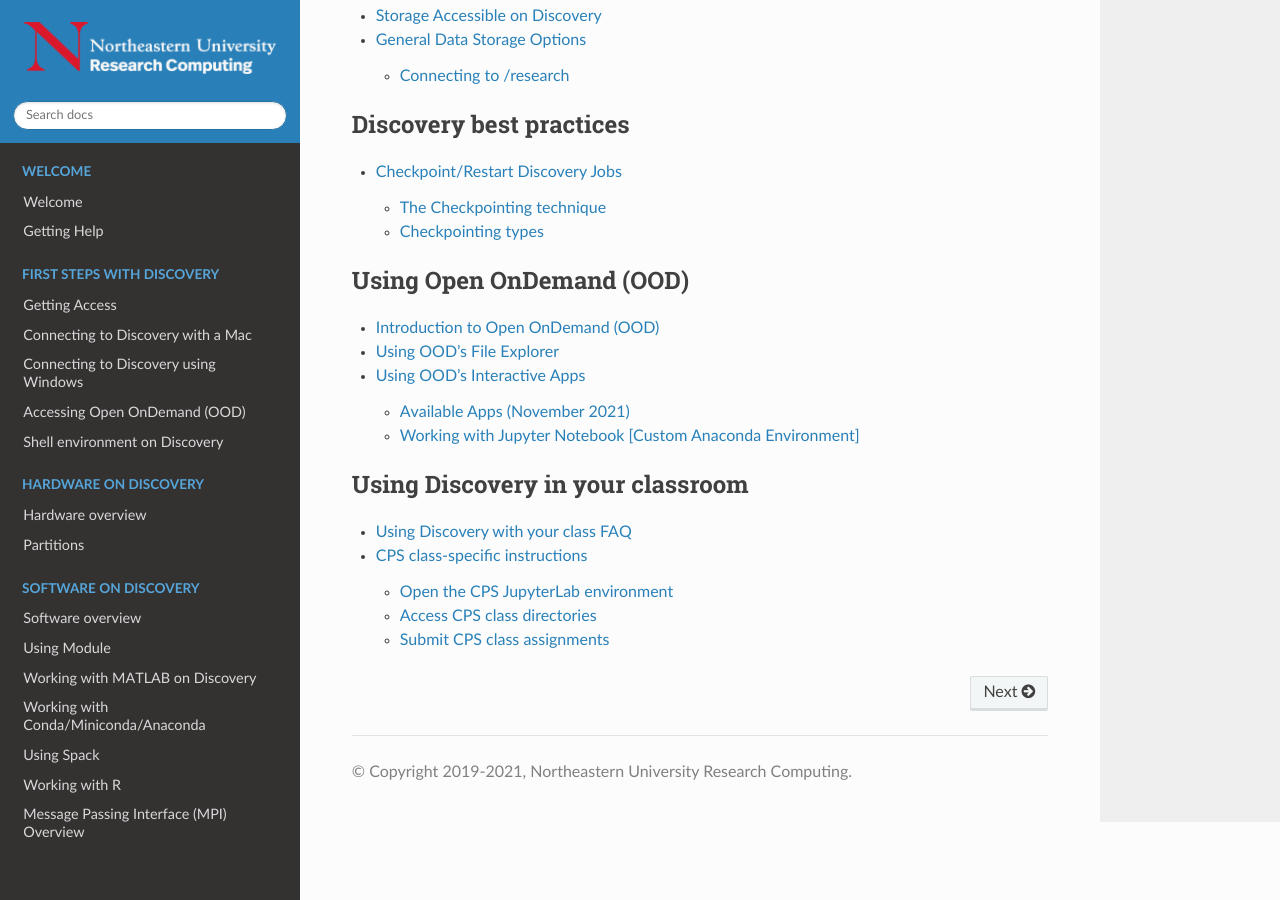
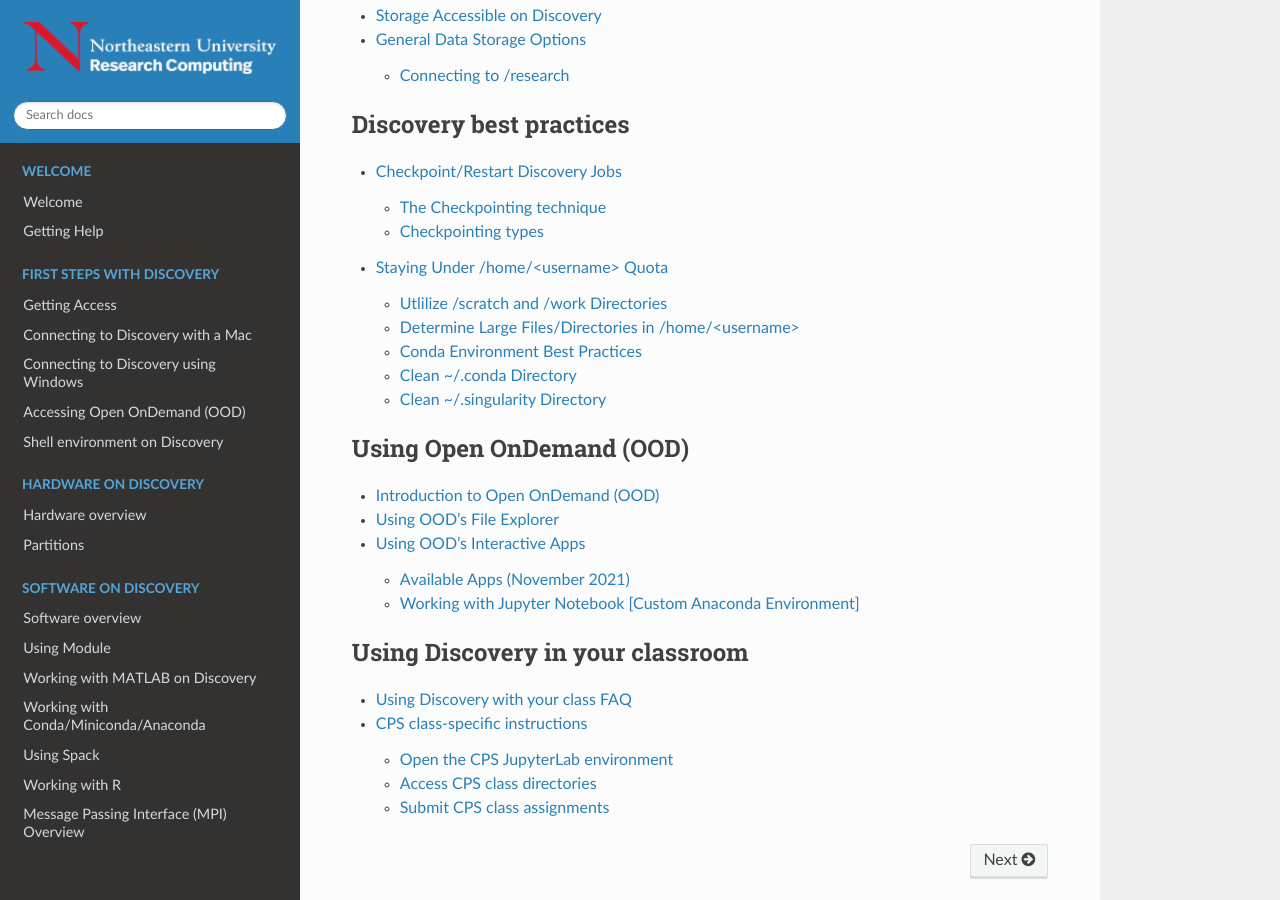
Before and after one commit to northeastern-rc/rc-public-documentation, a Sphinx documentation site: the page built from docs/source/index.rst, in a window 1280 px wide and 900 px high, scrolled down 2811 px. Built offline with Sphinx 7.4.7 and the Read the Docs theme 2.0.0, drawn with Linux system fonts in a browser that asks for light colours; some of the changed lines change nothing that is shown.

Commit message:
Added home quota best practices

```diff
--- /dev/null
+++ b/docs/source/best-practices/homequota.rst
@@ -0,0 +1,48 @@
+*******************************************************
+Staying Under /home/<username> Quota
+*******************************************************
+It is vital to stay under your /home/<username> quota to prevent issues in using Open OnDemand and performing tasks on Discovery. Here are some suggestions to stay under quota and general best practices with using your /home/<username> directory.
+
+Utlilize /scratch and /work Directories
+=======================================================
+For long term research work storage, /work should be used. If your PI does not have space in /work setup, they can request it using the following form https://bit.ly/NURC-NewStorage and can request additional storage using https://bit.ly/NURC-StorageExtension. More details of /work can be found at :ref:`_discovery_storage` For temporary job files you can utilize /scratch/<username>. Please be mindful of the purge policy of /scratch which is covered in :ref:`_discovery_storage.rst`.
+
+Determine Large Files/Directories in /home/<username>
+=======================================================
+From a compute node, ``srun --pty /bin/bash``, run the following command from your /home/<username> directory::
+    du -h --max-depth=1 *
+
+which will output the size of each file, directory and first sub-directory in your /home/<username> directory. After determining the large files and directories, you can move them to the appropriate locations such as /work for research or you can back them up and delete them if they are no longer required.
+
+Conda Environment Best Practices
+=======================================================
+Conda virtual environments should be used for all python based workflows and should be located in your research group's /work directory. To create a conda environment in a /work directory, please use the ``--prefix`` flag with conda as follows::
+    conda create myenv --prefix=/work/<project>/<my directory>
+
+where <project> is your PIs /work directory and <my directory> is an empty directory to store your conda environment. More information about creating custom conda environments can be found here :ref:`conda`
+
+Clean ~/.conda Directory
+=======================================================
+If conda environments are stored in your /home/<username> directory, here are some suggestions to reduce storage size of the environments.
+
+To remove any unused packages and caches from using conda, from an srun session, ``srun --pty /bin/bash``, load the version of anaconda/minicoda the environment are built with and run::
+    source activate <your environment>
+    conda clean --all
+
+This will not delete any unused packages in anything but your local ~/.conda/pkgs directory.
+
+Remove any unused conda environments::
+    conda env list
+    conda env remove --name <your environment>
+
+Clean ~/.singularity Directory
+=======================================================
+If you have pulled any containers to Discovery using Singularity, you can clean your container cache in your /home/<username> directory by running from an srun session, ``srun --pty /bin/bash``,::
+    module load singularity/3.5.3
+    singularity cache clean all
+
+To avoid your ~/.singularity directory filling up, you can set a temporary directory for when you pull containers to store the cache in that location. An example of this procedure is::
+    mkdir /scratch/<username>/singularity_tmp
+    export SINGULARITY_TMPDIR=/scratch/<username>/singularity_tmp
+
+then pull use singularity to pull your container as you normally would.
--- a/docs/source/index.rst
+++ b/docs/source/index.rst
@@ -64,6 +64,7 @@
    :caption: Discovery best practices
 
    best-practices/checkpointing
+   best-practices/homequota
 
 .. toctree::
    :maxdepth: 2
```
